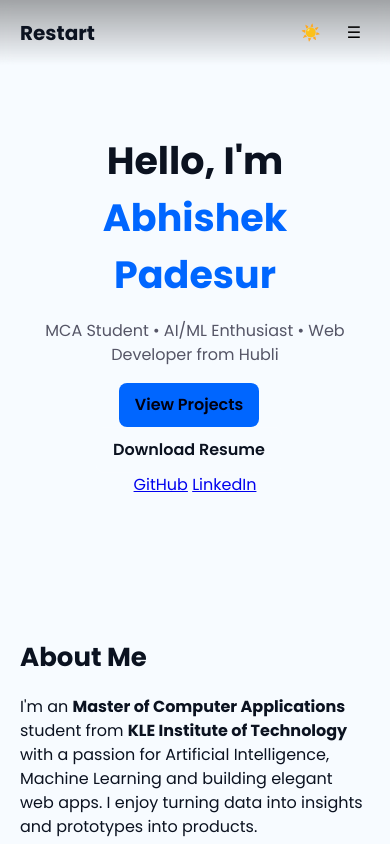
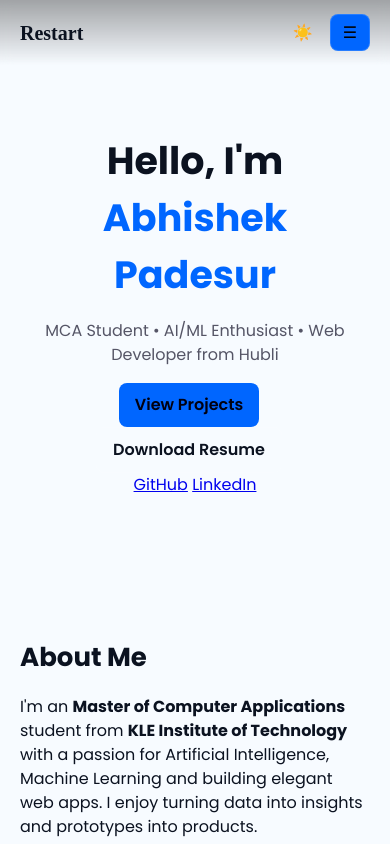
Before and after one commit to abhishekpadesur1616/abhishekpadesur1616.github.io, a plain HTML site: page index.html in a window 390 px wide. Shown: the top 844 px of the page. Drawn offline with Linux system fonts and the light colour scheme.

Commit message:
Update style.css

```diff
--- a/style.css
+++ b/style.css
@@ -44,7 +44,7 @@ body{
   z-index:60;
 }
 .header-inner{display:flex;align-items:center;gap:18px;justify-content:space-between;padding:14px 20px}
-.brand{font-weight:700;font-size:20px}
+.brand{font-weight:900;font-size:20px;font-family:'Rockwell Extra Bold', Rockwell, 'Times New Roman', serif}
 .nav{display:flex;gap:14px}
 .nav a{color:var(--text);text-decoration:none;padding:8px;border-radius:8px}
 .nav a:hover{background:var(--glass);transform:translateY(-2px)}
@@ -591,3 +591,21 @@ body.light .modal-panel { background: rgba(255,255,255,0.06); }
 .nav.open a:hover {
   background: rgba(255,255,255,0.03);
 }
+
+
+
+/* Fix mobile menu button visibility */
+@media (max-width: 900px) {
+  .menu-btn {
+    background: var(--accent) !important; /* Blue background */
+    color: #000 !important; /* Black icon/text so it is visible */
+    border: 1px solid rgba(255,255,255,0.15);
+    padding: 8px 12px;
+    border-radius: 8px;
+  }
+
+  /* Optional: hover effect */
+  .menu-btn:hover {
+    background: #00c8e0 !important; /* slightly lighter blue */
+  }
+}
```
